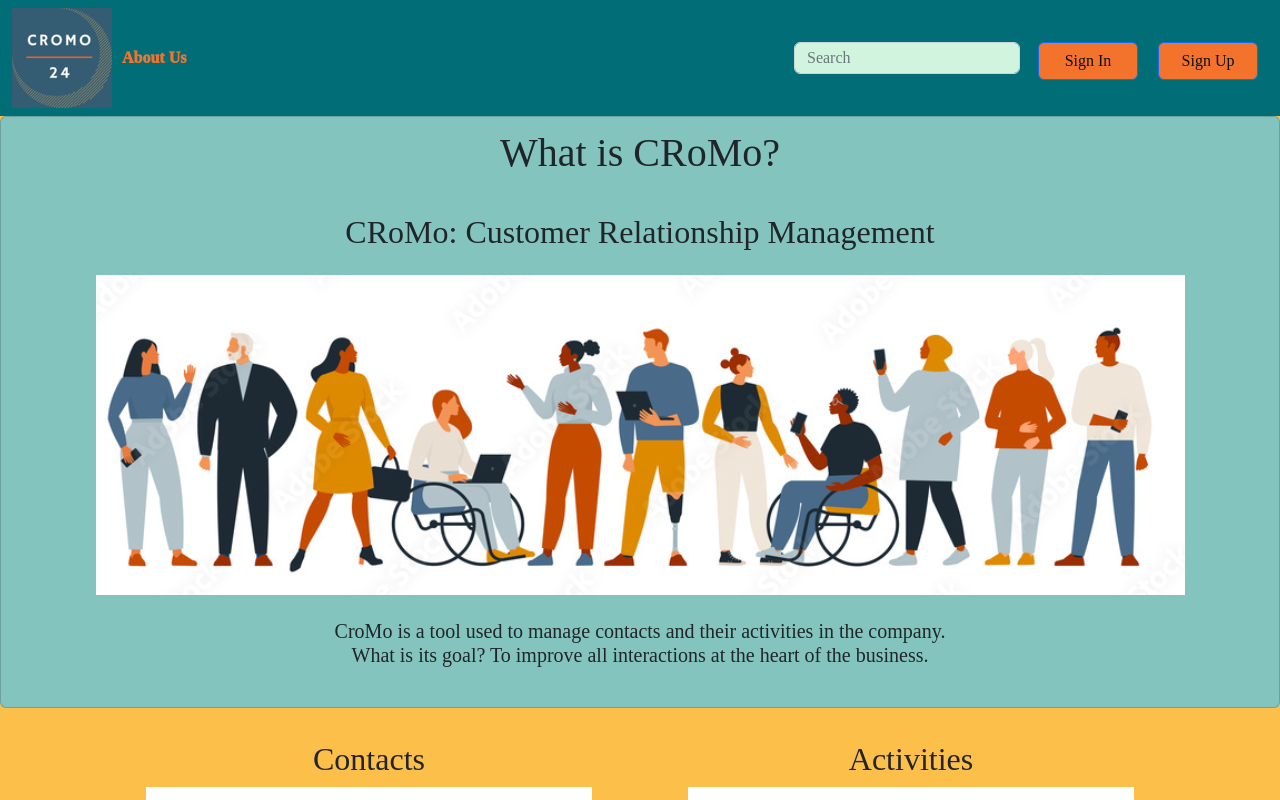
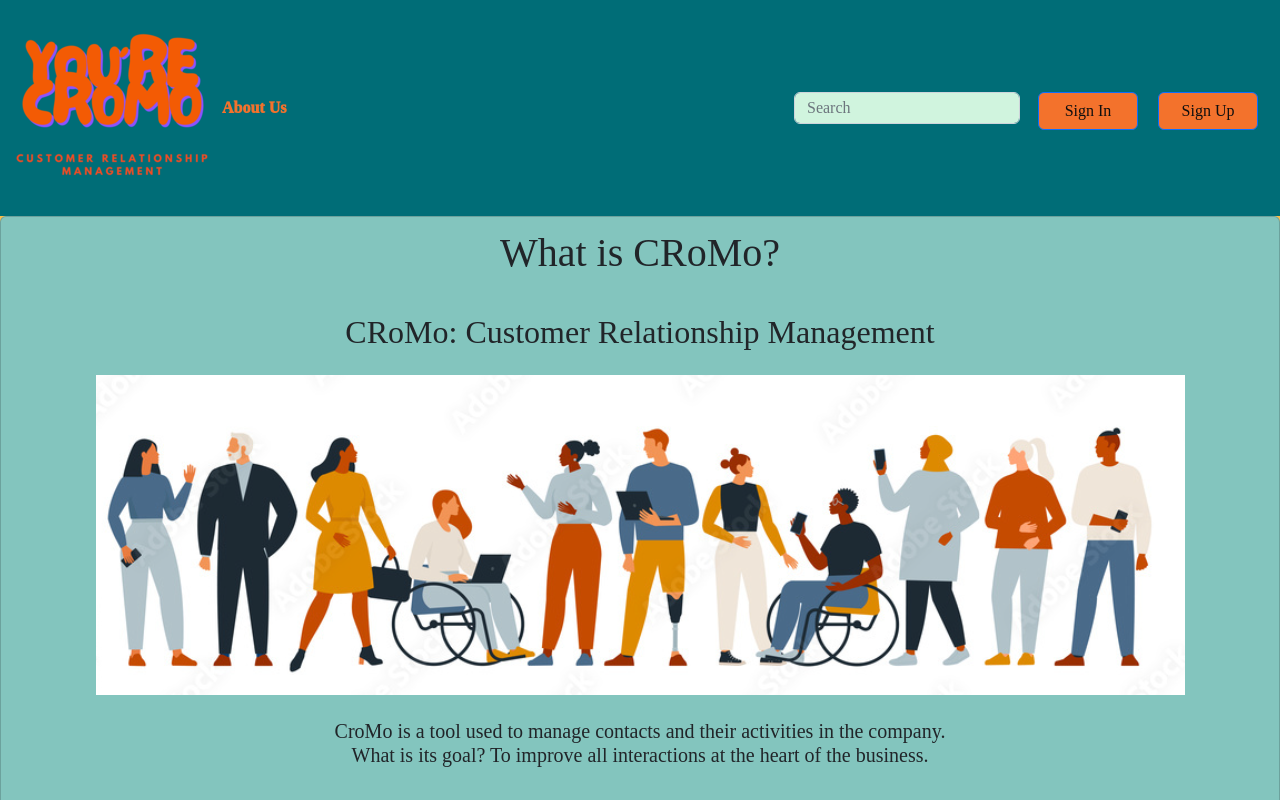
Before and after one commit to GiuliaCassano/CRM, a React (Vite) app in the folder crm_fe/: page / in a window 1280 px wide. Shown: the top 800 px of the page. Built offline with nearby package versions, Linux system fonts and the light colour scheme; a web font is replaced by a local one.

Commit message:
New Logo

```diff
--- a/crm_fe/src/components/Logo.jsx
+++ b/crm_fe/src/components/Logo.jsx
@@ -5,7 +5,7 @@
 function Logo(){
     return(
         <NavLink to="/" className="img-fluid" >
-            <img src="src\images\Logo.png" className="img-fluid"  />
+            <img src="src\images\LogoC.png" className="img-fluid"  />
         </NavLink>
     )
 }
```
Also changed, not shown: crm_fe/src/images/LogoC.png (added).
